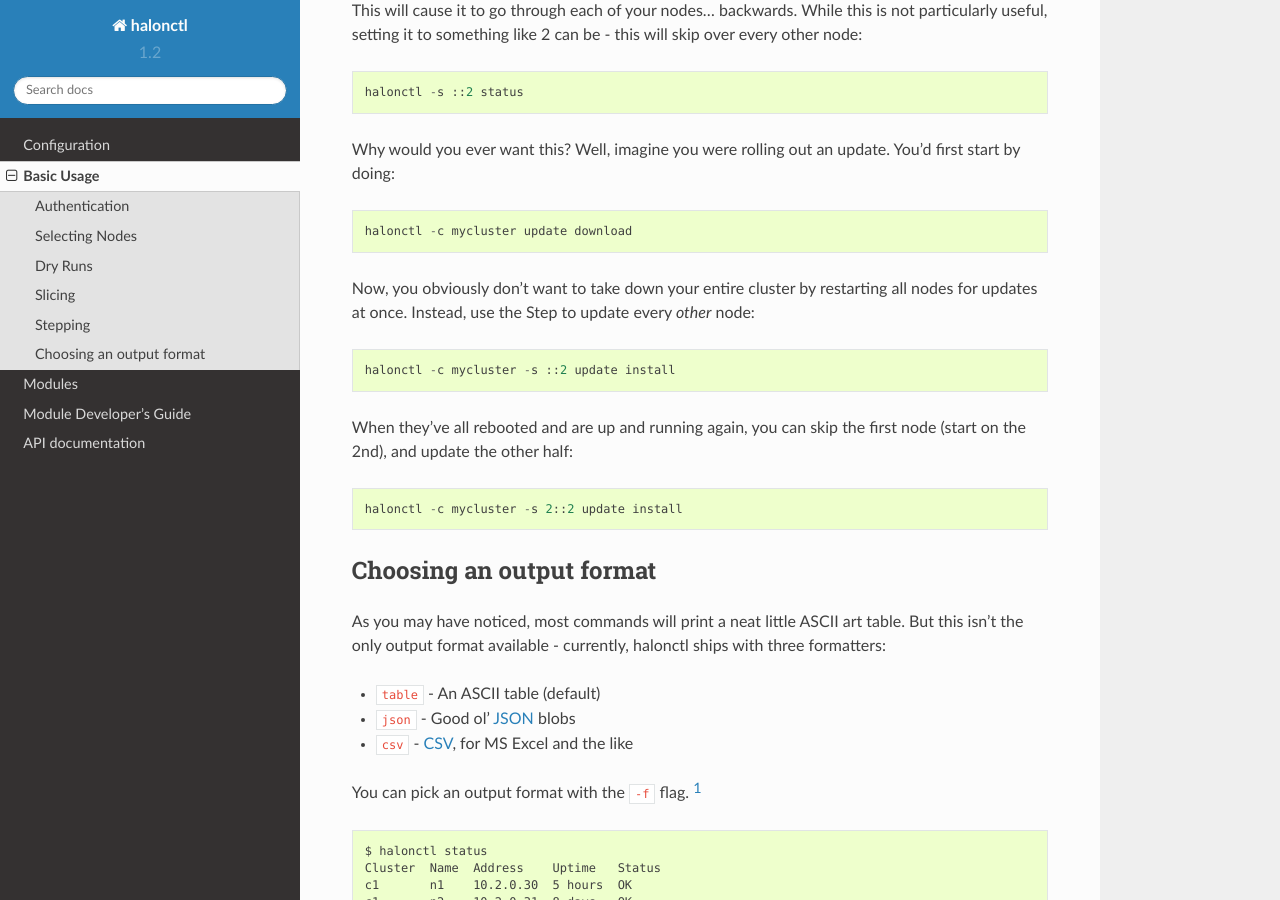
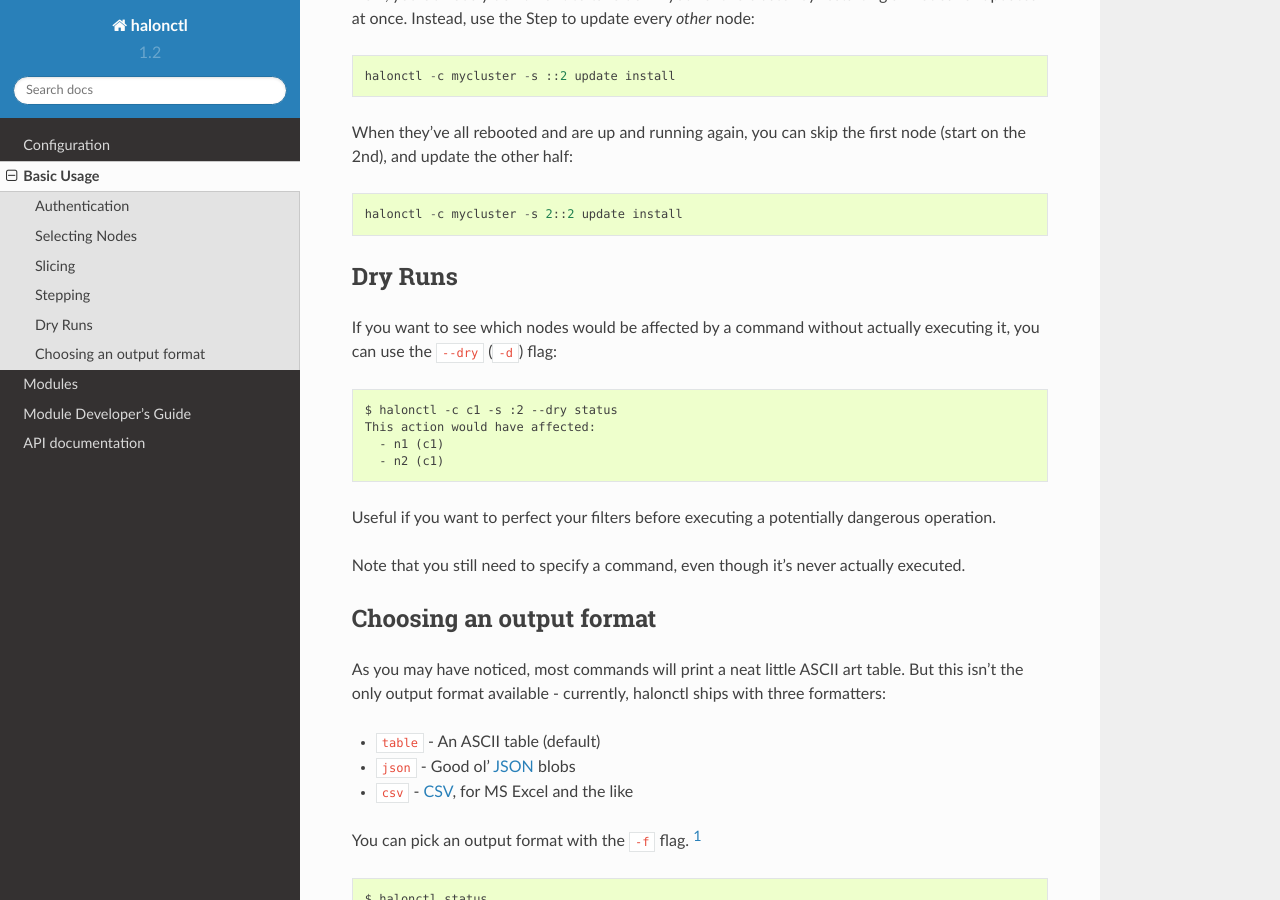
Before and after one commit to wildegnux/halonctl, a Sphinx documentation site: the page built from docs/basics.rst, in a window 1280 px wide and 900 px high, scrolled down 3284 px. Built offline with Sphinx 7.4.7 and the Read the Docs theme 2.0.0, drawn with Linux system fonts in a browser that asks for light colours; some of the changed text lies outside the part shown.

Commit message:
Moved it down a bit

```diff
--- a/docs/basics.rst
+++ b/docs/basics.rst
@@ -117,6 +105,20 @@
 
     halonctl -c mycluster -s 2::2 update install
 
+Dry Runs
+--------
+
+If you want to see which nodes would be affected by a command without actually executing it, you can use the ``--dry`` (``-d``) flag::
+
+    $ halonctl -c c1 -s :2 --dry status
+    This action would have affected:
+      - n1 (c1)
+      - n2 (c1)
+
+Useful if you want to perfect your filters before executing a potentially dangerous operation.
+
+Note that you still need to specify a command, even though it's never actually executed.
+
 Choosing an output format
 -------------------------
 
```
Also changed, not shown: other parts of docs/basics.rst (+0 -12 lines).
